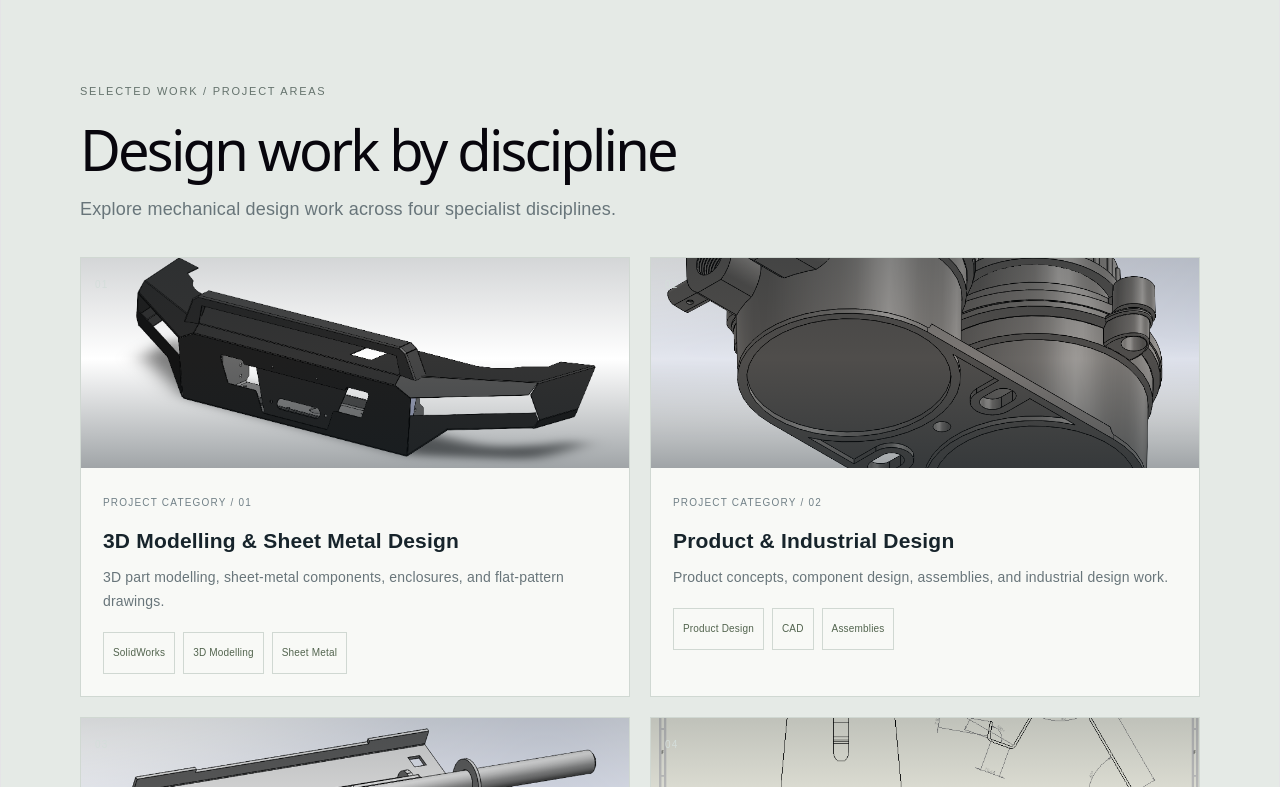
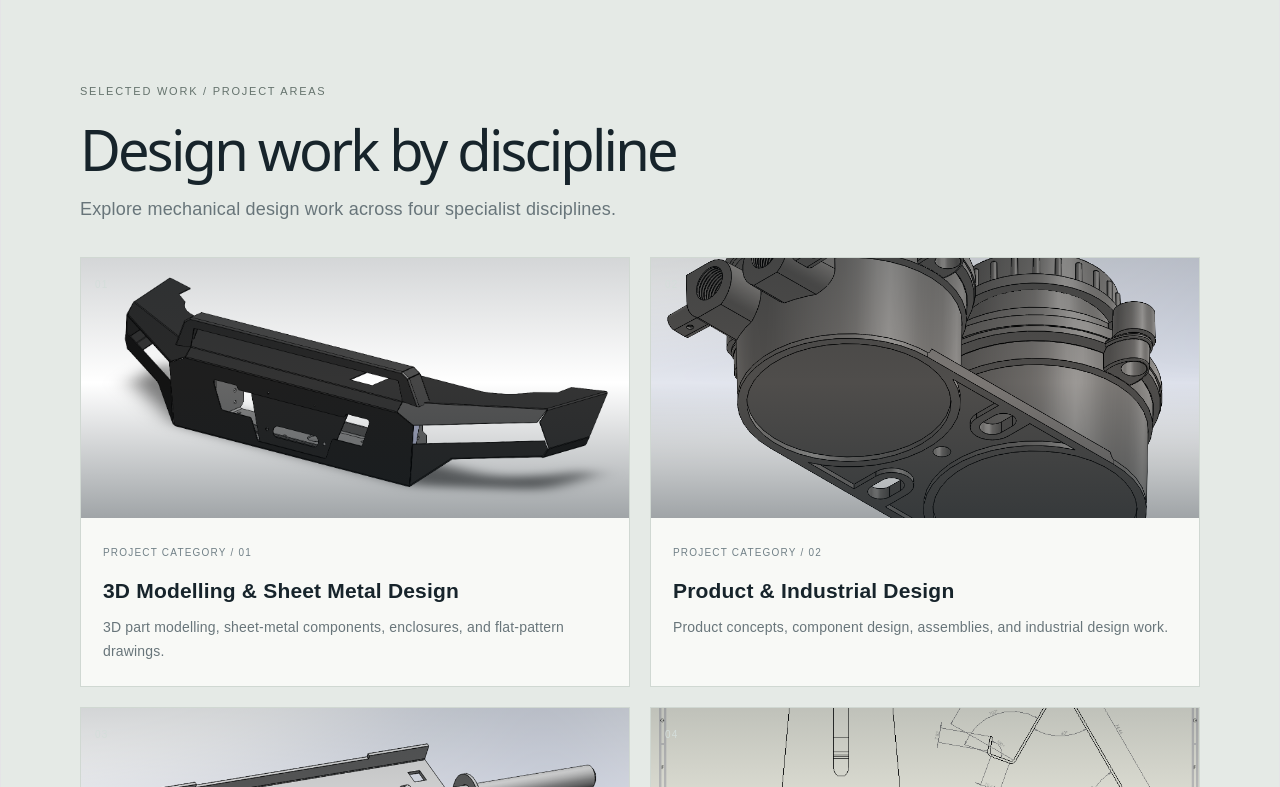
Before and after one commit to Tharaka-Maheshwara/gimhan-portfolio, a React (Vite) app: page / in a window 1280 px wide. Shown: the part 1393-2180 px from the top of the page. Built offline with nearby package versions, Linux system fonts and the light colour scheme.

Commit message:
Project card modifty

```diff
--- a/src/App.css
+++ b/src/App.css
@@ -1849,3 +1849,51 @@ button {
 .project-number {
   z-index: 2;
 }
+
+/* Make the section title readable on the light background */
+.projects-section#projects .section-container > h2 {
+  color: #17242b;
+}
+
+/* Show the category cover image */
+.project-art {
+  position: relative;
+  min-height: 260px;
+  overflow: hidden;
+  isolation: isolate;
+}
+
+.project-cover-image {
+  position: absolute;
+  z-index: 0;
+  inset: 0;
+  width: 100%;
+  height: 100%;
+  display: block;
+  object-fit: cover;
+  object-position: center;
+  transition: transform 450ms ease;
+}
+
+.project-card:hover .project-cover-image {
+  transform: scale(1.04);
+}
+
+.project-art::after {
+  content: "";
+  position: absolute;
+  z-index: 1;
+  inset: 0;
+  pointer-events: none;
+  background: linear-gradient(
+    180deg,
+    rgba(17, 28, 35, 0.18),
+    transparent 48%,
+    rgba(17, 28, 35, 0.4)
+  );
+}
+
+.project-number {
+  position: absolute;
+  z-index: 2;
+}
--- a/src/components/projects/ProjectCard.jsx
+++ b/src/components/projects/ProjectCard.jsx
@@ -18,14 +18,9 @@ export default function ProjectCard({ project, cover }) {
         <p className="project-category">
           PROJECT CATEGORY / {project.number}
         </p>
+
         <h3>{project.title}</h3>
         <p className="project-description">{project.description}</p>
-
-        <div className="project-tags">
-          {project.tags.map((tag) => (
-            <span key={tag}>{tag}</span>
-          ))}
-        </div>
       </div>
     </article>
   );
--- a/src/sections/Projects.jsx
+++ b/src/sections/Projects.jsx
@@ -6,12 +6,12 @@ import industrialDesignCover from "../assets/projects-cover-images/category-indu
 import reverseEngineeringCover from "../assets/projects-cover-images/category-reverse-engineering.png";
 import technicalDrawingsCover from "../assets/projects-cover-images/category-technical-drawings.png";
 
-const coverImages = {
-  "01": sheetMetalCover,
-  "02": industrialDesignCover,
-  "03": reverseEngineeringCover,
-  "04": technicalDrawingsCover,
-};
+const coverImages = [
+  sheetMetalCover,
+  industrialDesignCover,
+  reverseEngineeringCover,
+  technicalDrawingsCover,
+];
 
 export default function Projects() {
   return (
@@ -24,17 +24,13 @@ export default function Projects() {
         </p>
 
         <div className="projects-grid">
-          {projects.map((project) => {
-            const projectNumber = String(project.number).padStart(2, "0");
-
-            return (
-              <ProjectCard
-                key={project.id}
-                project={project}
-                cover={coverImages[projectNumber]}
-              />
-            );
-          })}
+          {projects.map((project, index) => (
+            <ProjectCard
+              key={project.id}
+              project={project}
+              cover={coverImages[index]}
+            />
+          ))}
         </div>
       </div>
     </section>
```
